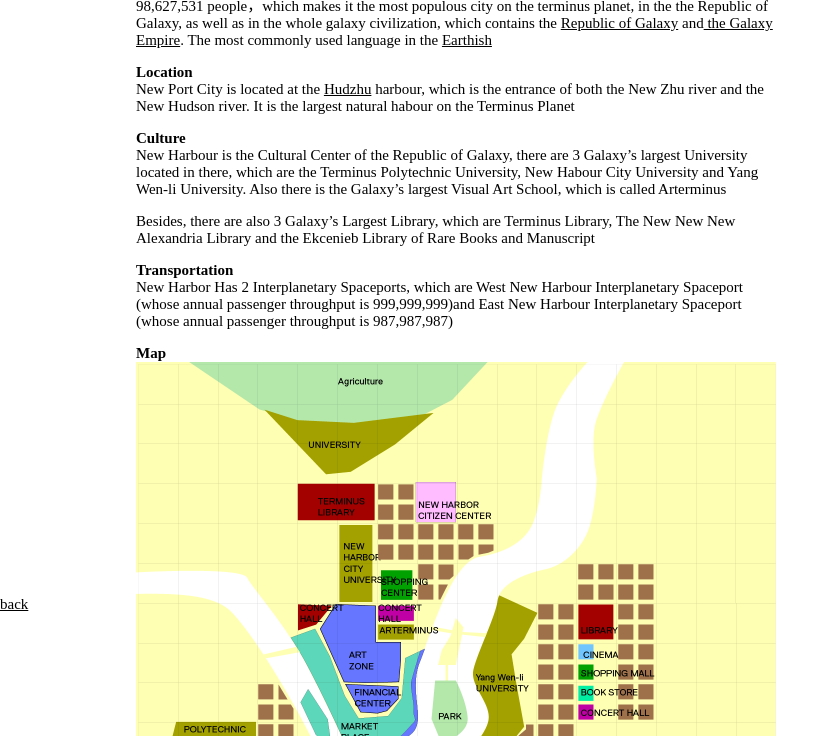
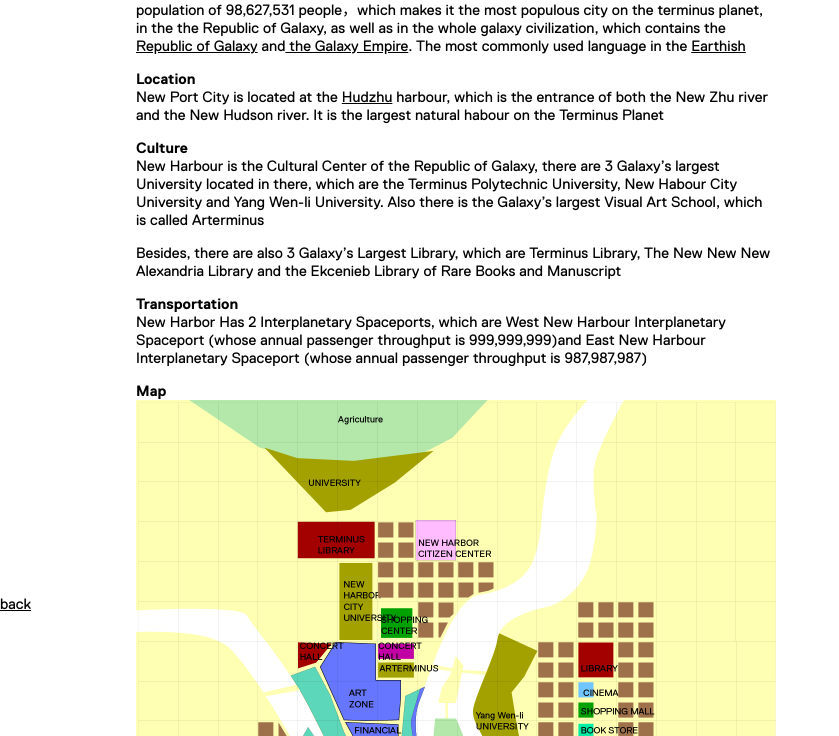
Before and after one commit to KangMa1992/interactive, a plain HTML site: page assignments/fictional_place/index.html in a window 1280 px wide. Shown: the part 112-848 px from the top of the page, without its empty margins (0-839 px from the left). Drawn offline with Linux system fonts and the light colour scheme.

Commit message:
change typeface

```diff
--- a/assignments/fictional_place/css/New_Harbour_City.css
+++ b/assignments/fictional_place/css/New_Harbour_City.css
@@ -1,13 +1,24 @@
+@font-face {
+	font-family: "replica";
+	src: url("../font/RepRg___.otf");
+    font-weight: normal;
+}
+@font-face{
+    font-family:"replica";
+    src:url("../font/RepBd___.otf");
+    font-weight:bold;
+}
 html{
     width: 100%;
     height:100%;
     position: relative;
 }
 body{
-
     font-size: 15px;
     width:100%;
-    height:100%;}
+    height:100%;
+    font-family: "replica";
+}
 
 .main{
     margin-left: 10%;
@@ -36,6 +47,7 @@ body{
 h1, h2{
     color:black;
     margin:0;
+    font-weight: bold;
 }
 h1{
     font-size: 2em;
```
Also changed, not shown: assignments/fictional_place/font/RepBdIt_.otf (added), assignments/fictional_place/font/RepBd___.otf (added), assignments/fictional_place/font/RepRg___.otf (added), 4 other files.
